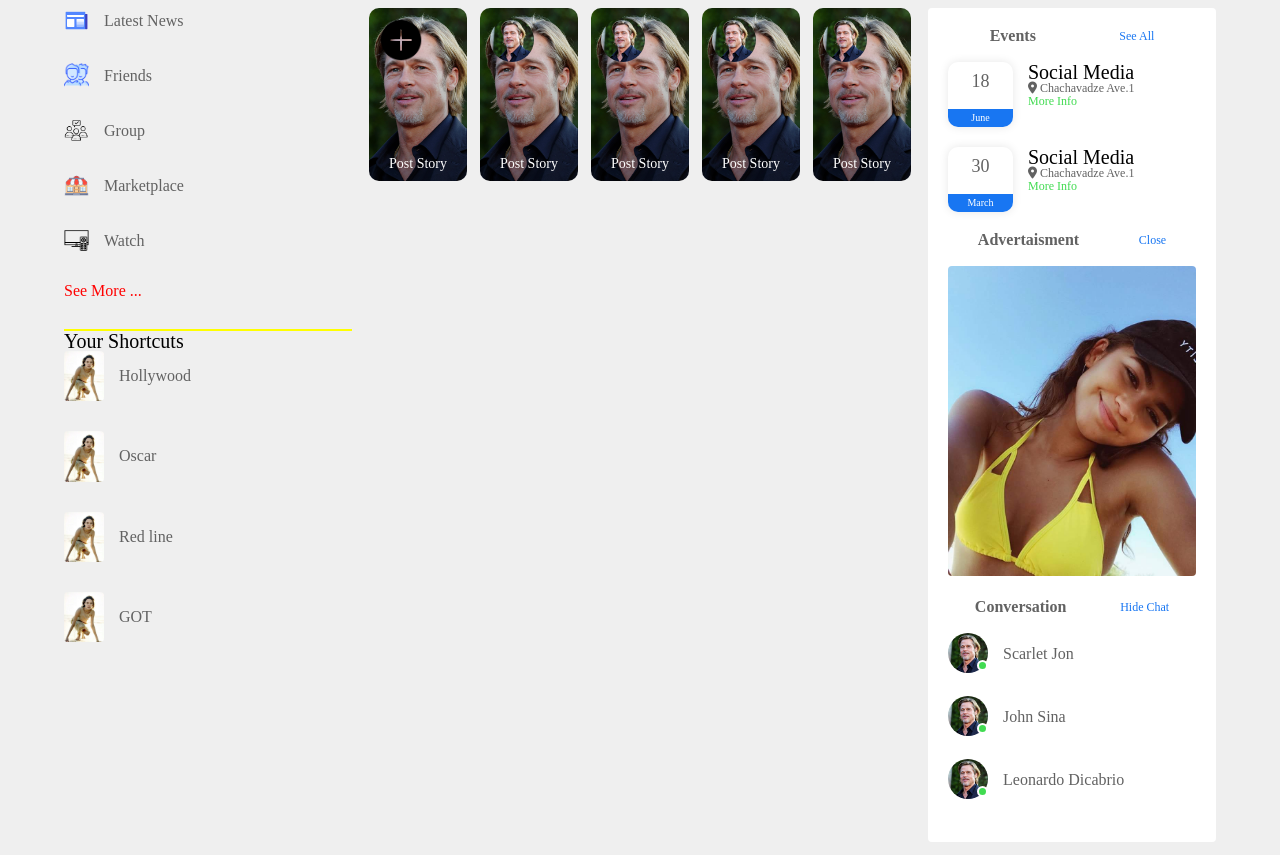
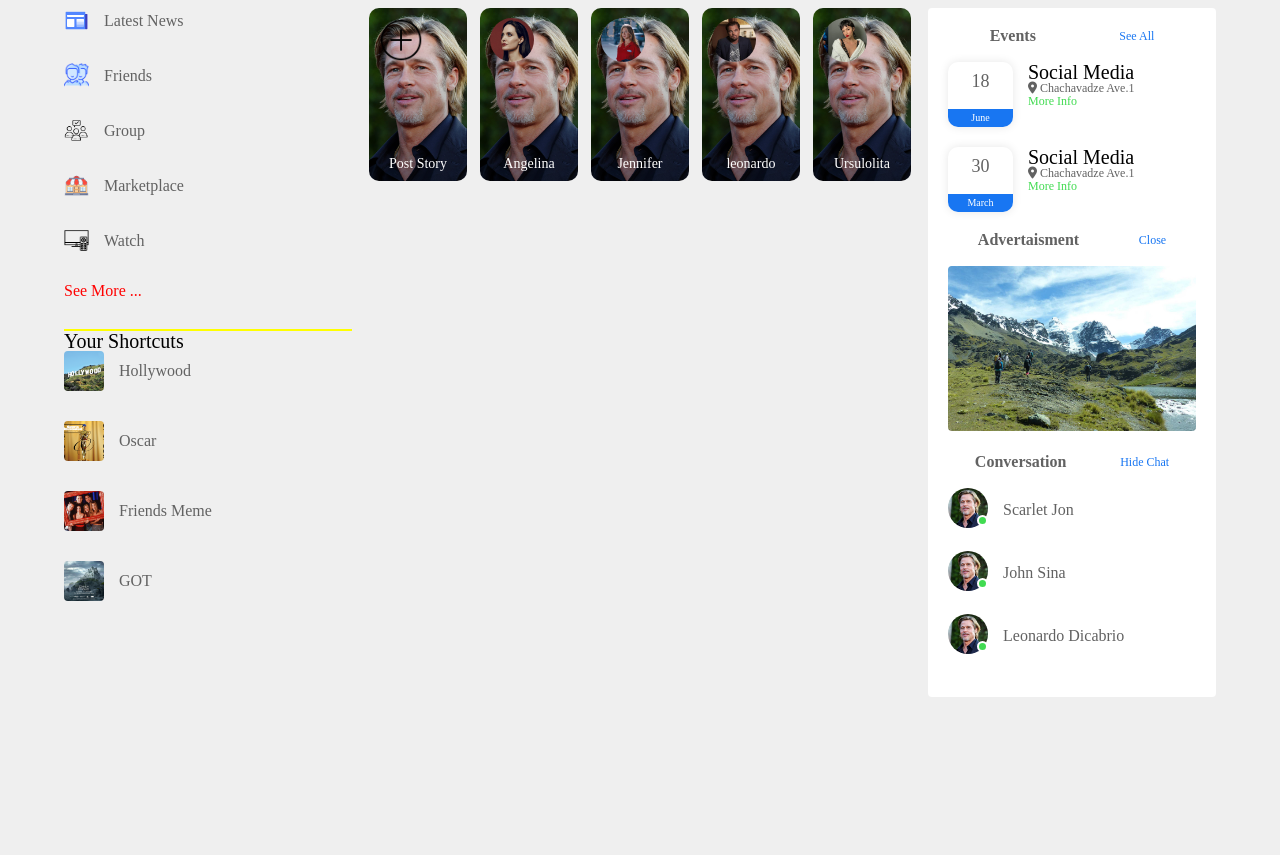
Before and after one commit to Ljojua15/Hollybook, a plain HTML site: page index.html in a window 1280 px wide. Shown: the part 78-933 px from the top of the page. After the commit the page ends 800 px from the top, so only its background shows below. Drawn offline with Linux system fonts and the light colour scheme.

Commit message:
add photos

```diff
--- a/index.html
+++ b/index.html
@@ -54,38 +54,38 @@
                 </div>
                 <div class="shortcut">
                     <p>Your Shortcuts</p>
-                    <a href="#"><img src="image/photo/anjelina.jpg" alt="short"> Hollywood</a>
-                    <a href="#"><img src="image/photo/anjelina.jpg" alt="short"> Oscar</a>
-                    <a href="#"><img src="image/photo/anjelina.jpg" alt="short"> Red line</a>
-                    <a href="#"><img src="image/photo/anjelina.jpg" alt="short"> GOT</a>
+                    <a href="#"><img src="image/photo/Hollywoodgroup.jpg" alt="short"> Hollywood</a>
+                    <a href="#"><img src="image/photo/oscargroup.jpg" alt="short"> Oscar</a>
+                    <a href="#"><img src="image/photo/friendsgroup.jpg" alt="short"> Friends Meme</a>
+                    <a href="#"><img src="image/photo/GOTgroup.jpg" alt="short"> GOT</a>
                 </div>
             </div>
             <!-- maincontent -->
             <div class="main">
                 <div class="story-gallery">
                     <div class="story">
-                        <img src="image/icons/icons8-plus-+-50.png" alt="scarlet">
+                        <img src="image/icons/icons8-plus-+-50 (1).png" alt="scarlet">
                         <p>Post Story</p>
                     </div>
 
                     <div class="story story1">
-                        <img src="image/photo/brad-pit.jpg" alt="scarlet">
-                        <p>Post Story</p>
+                        <img src="image/photo/angelinaaa.jpg" alt="scarlet">
+                        <p>Angelina</p>
                     </div>
 
                     <div class="story story2">
-                        <img src="image/photo/brad-pit.jpg" alt="scarlet">
-                        <p>Post Story</p>
+                        <img src="image/photo/jenniferstory.jpg" alt="scarlet">
+                        <p>Jennifer</p>
                     </div>
 
                     <div class="story story3">
-                        <img src="image/photo/brad-pit.jpg" alt="scarlet">
-                        <p>Post Story</p>
+                        <img src="image/photo/leonardo.jpg" alt="scarlet">
+                        <p>leonardo</p>
                     </div>
 
                     <div class="story story4">
-                        <img src="image/photo/brad-pit.jpg" alt="scarlet">
-                        <p>Post Story</p>
+                        <img src="image/photo/ursulalolitaa.jpg" alt="scarlet">
+                        <p>Ursulolita</p>
                     </div>
 
 
@@ -139,7 +139,7 @@
                     <h4> Advertaisment</h4>
                     <a href="#"> Close</a>
                 </div>
-                <img src="image/photo/zendaya.jpg" class="sidebar-ads">
+                <img src="image/photo/hikingredside.jpg" class="sidebar-ads">
 
                 <!-- chati -->
 
```
Also changed, not shown: image/photo/GOTgroup.jpg (added), image/photo/Hollywoodgroup.jpg (added), image/photo/Jenniferstoryy.jpg (added), image/photo/angelinaaa.jpg (added), image/photo/angelinaastory.jpg (added), image/photo/anjelina.jpg (deleted), image/photo/friendsgroup.jpg (added), image/photo/hikingredside.jpg (added), image/photo/jenniferstory.jpg (added), image/photo/leonardo.jpg (added), image/photo/leonardostory.jpg (added), image/photo/oscargroup.jpg (added), image/photo/scarlet.jpg (deleted), image/photo/ursulalolitaa.jpg (added), 2 more files.
